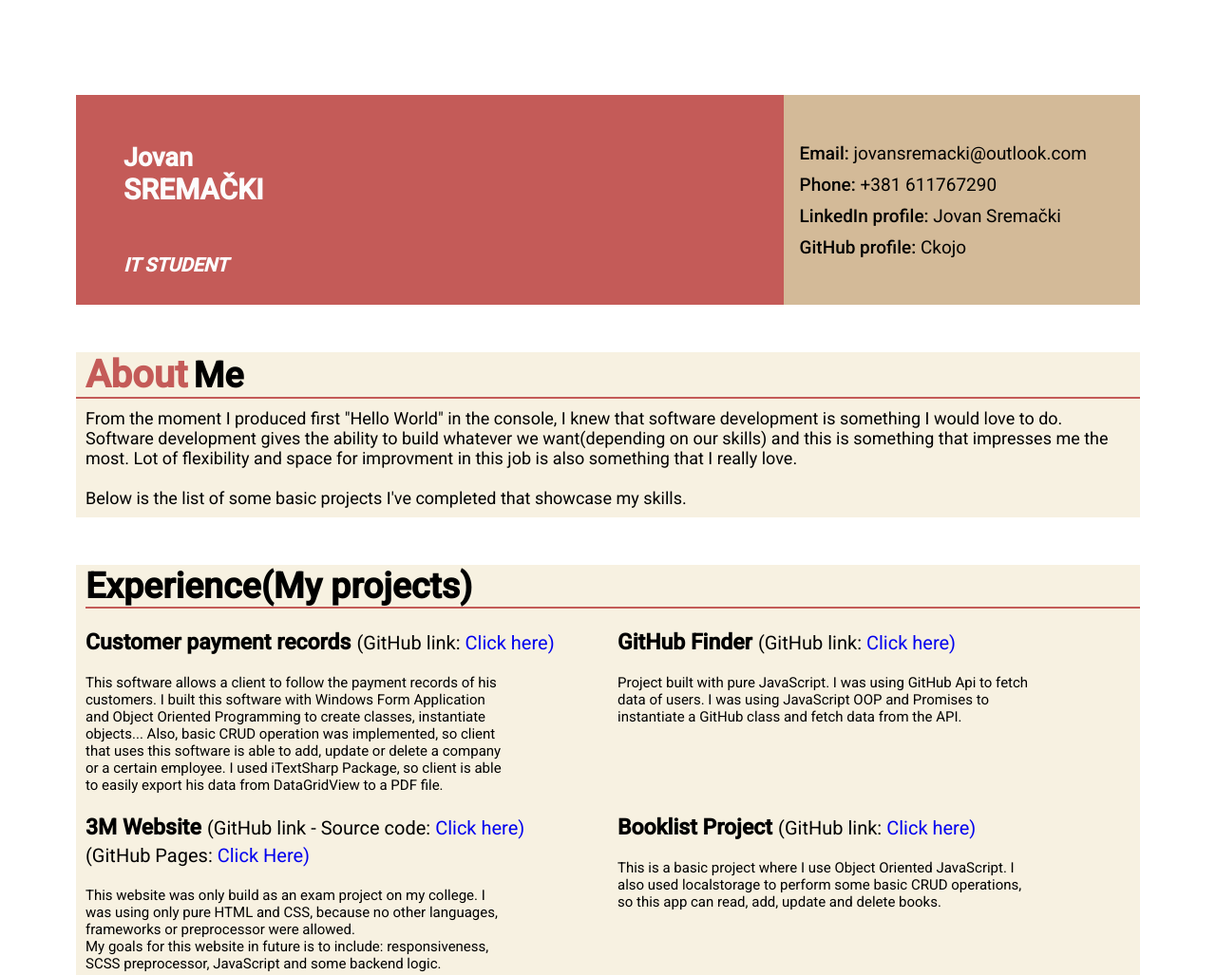
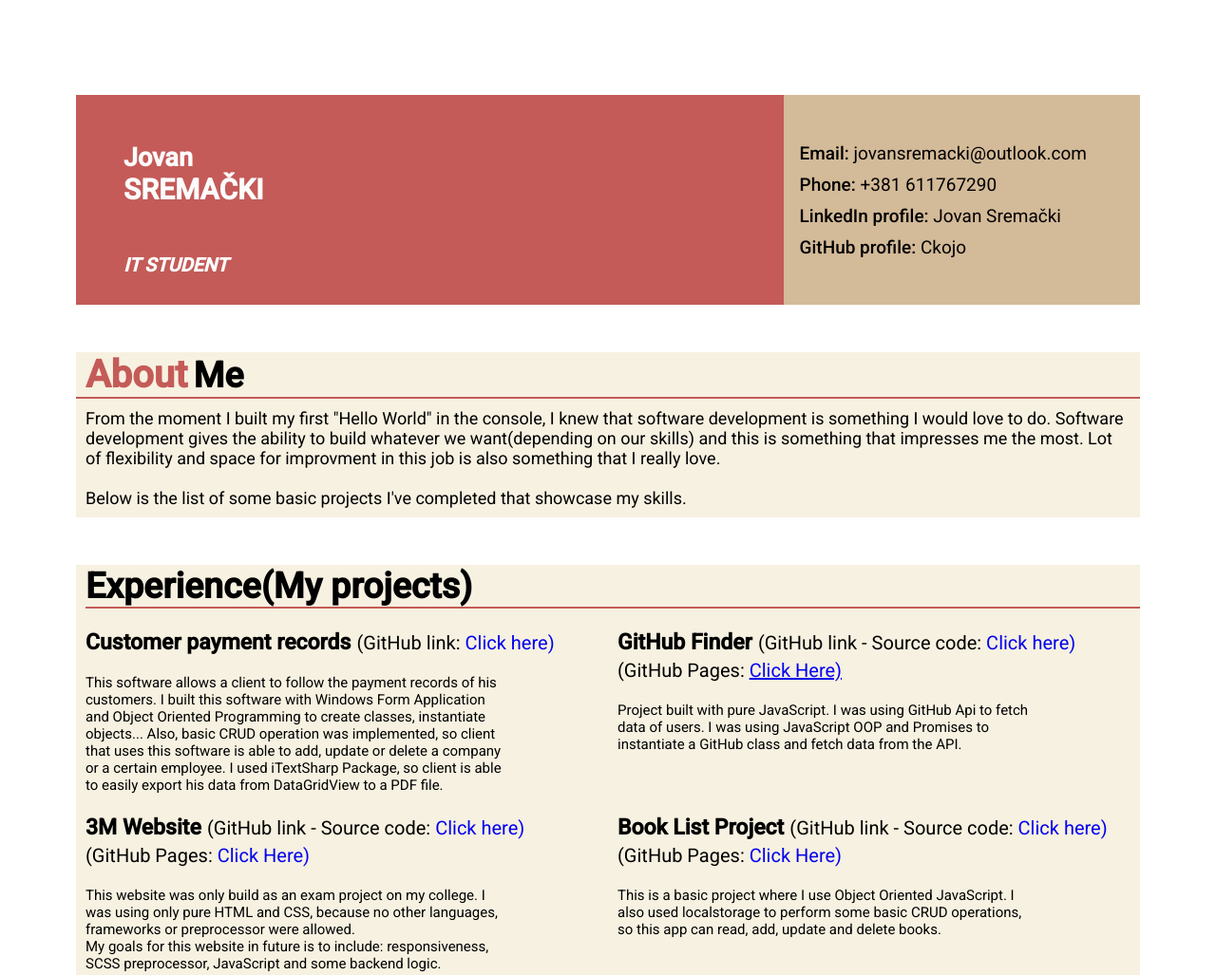
Before and after one commit to Ckojo/Resume, a plain HTML site: page index.html in a window 1280 px wide. Shown: the top 1027 px of the page at 95% size. Drawn offline with Linux system fonts and the light colour scheme.

Commit message:
add github pages

```diff
--- a/index.html
+++ b/index.html
@@ -42,7 +42,7 @@
             </div>
             <div class="about-me__text-info">
                 <p>
-                    From the moment I produced first "Hello World" in the console, I knew that software development is something I would love to do.
+                    From the moment I built my first "Hello World" in the console, I knew that software development is something I would love to do.
                     Software development gives the ability to build whatever we want(depending on our skills) and this is something that impresses me the most.
                     Lot of flexibility and space for improvment in this job is also something that I really love. <br><br>
                     Below is the list of some basic projects I've completed that showcase my skills.
@@ -77,7 +77,8 @@
                 <div class="experience__projects-row">
                     <div class="experience__projects-row__heading">
                         <h2>GitHub Finder</h2>
-                        <span>(GitHub link: <a href="https://github.com/Ckojo/GitHubFinder" class="decoration-none">Click here)</a></span>
+                        <span>(GitHub link - Source code: <a href="https://github.com/Ckojo/GitHubFinder" class="decoration-none">Click here)</a></span>
+                        <br><span>(GitHub Pages: <a href="https://ckojo.github.io/GitHubFinder/">Click Here)</a></span>
                     </div>
 
                     <p class="experience__projects-row__project-description">
@@ -107,8 +108,9 @@
                 <!-- Fourth project -->
                 <div class="experience__projects-row">
                     <div class="experience__projects-row__heading">
-                        <h2>Booklist Project</h2>
-                        <span>(GitHub link: <a href="https://github.com/Ckojo/CustomerPaymentRecords" class="decoration-none">Click here)</a></span>
+                        <h2>Book List Project</h2>
+                        <span>(GitHub link - Source code: <a href="https://github.com/Ckojo/BookList" class="decoration-none">Click here)</a></span>
+                        <br><span>(GitHub Pages: <a href="https://ckojo.github.io/BookList/" class="decoration-none">Click Here)</a></span>
                     </div>
 
                     <p class="experience__projects-row__project-description">
```
